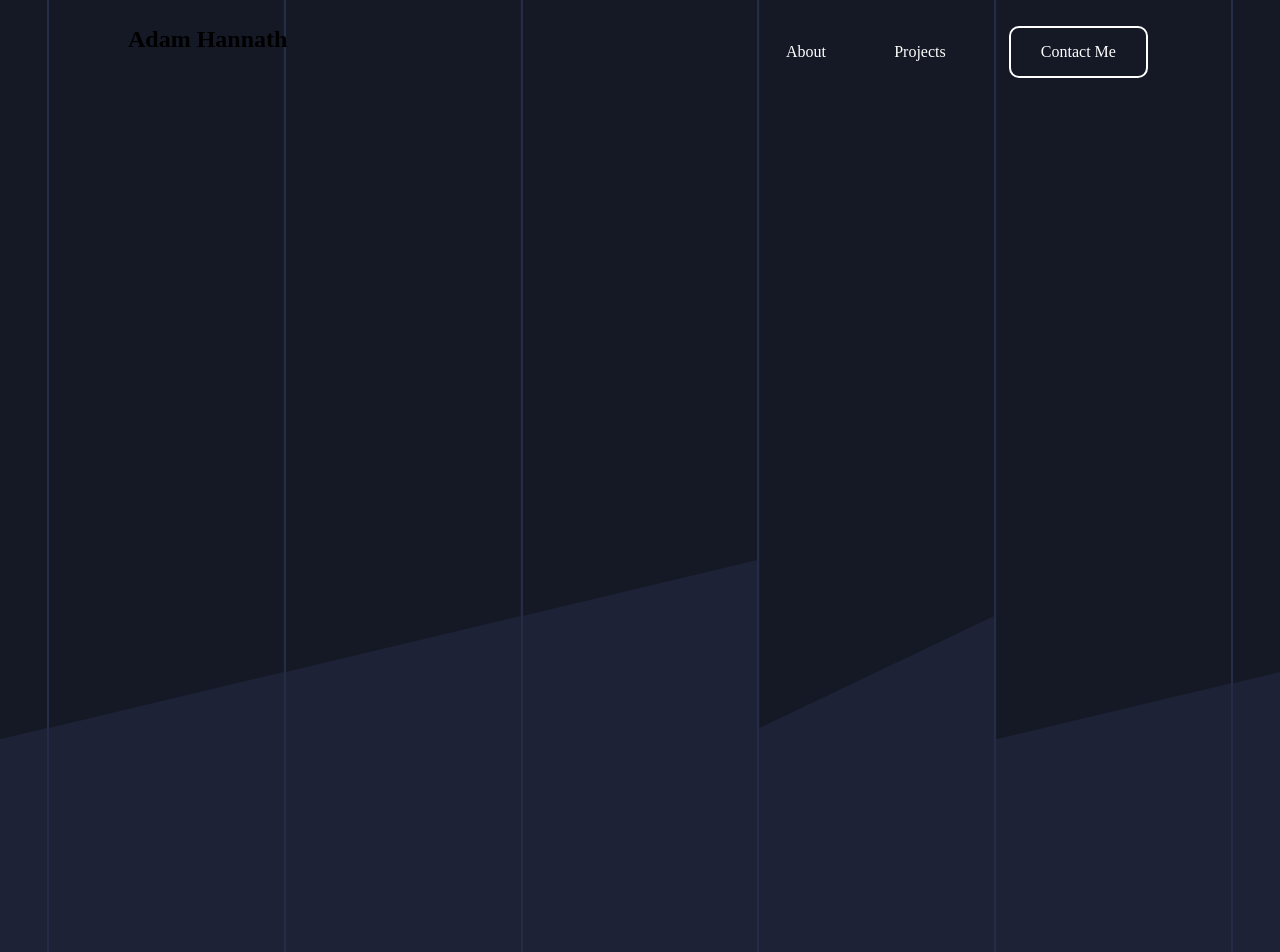
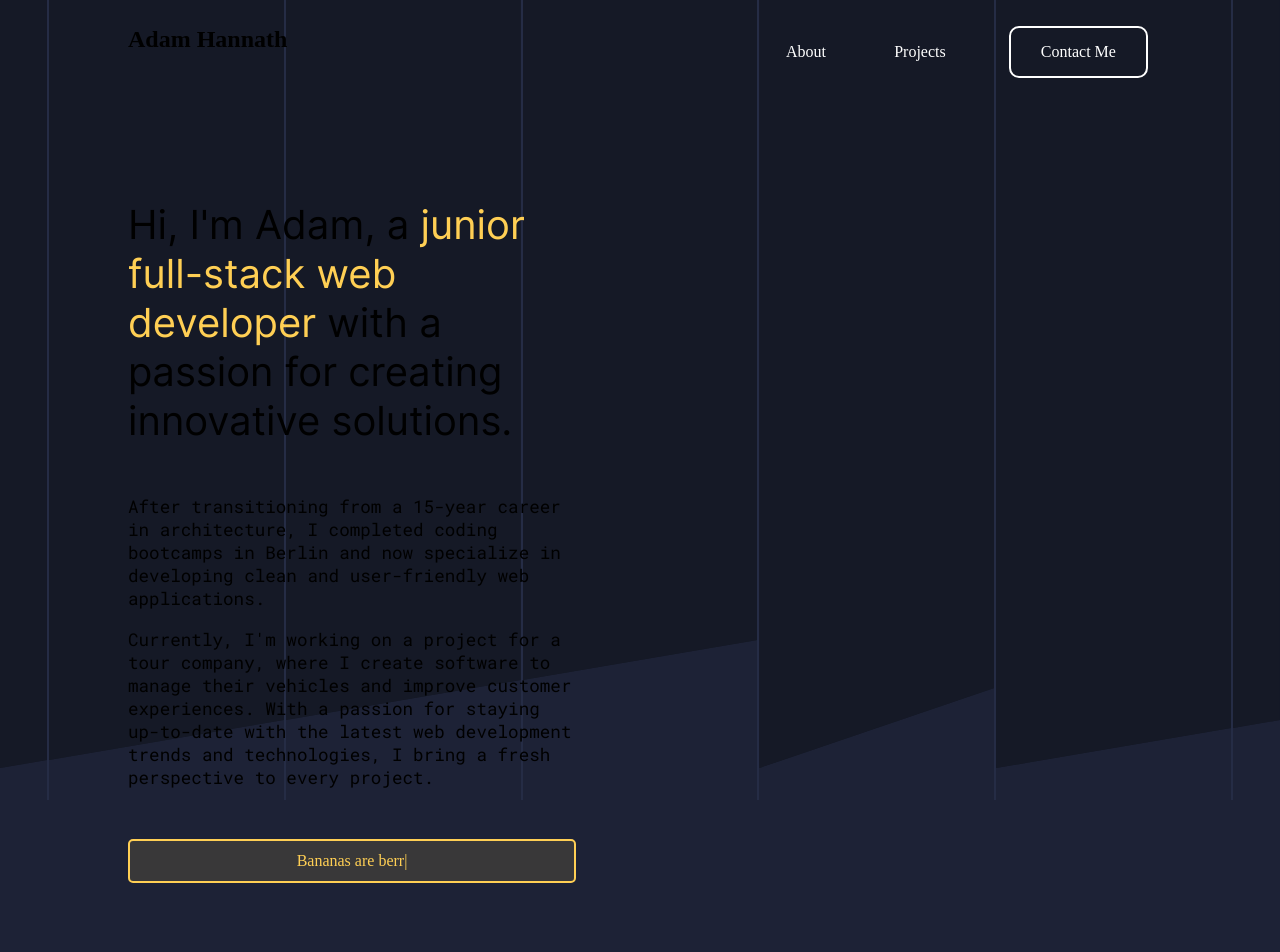
Before and after one commit to AdaCra/profile-site, a Next.js app: page / in a window 1280 px wide. Shown: the top 952 px of the page. After the commit the page ends 883 px from the top, so only its background shows below. Built offline with nearby package versions, Linux system fonts and the light colour scheme.

Commit message:
fact scroller and landing page complete

```diff
--- a/src/app/globals.css
+++ b/src/app/globals.css
@@ -1,13 +1,27 @@
 :root {
   --background-base: #1d2236;
   --background-highlight: #151926;
-  --background-grid-color:#252C45;
+  --background-grid-color: #252c45;
 
-  --element-background:#FFCF5420;
-  --element-border-hover-select:#FFCF54;
+  --element-background: #ffcf5420;
+  --element-border-hover-select: #ffcf54;
 
-  --text-color-main:#FFF;
-  --text-color-highlight: #FFCF54;
+  --text-color-main: #fff;
+  --text-color-highlight: #ffcf54;
+}
+
+@font-face {
+  font-family: "Roboto Mono";
+  src: url("../fonts/Roboto_Mono/RobotoMono-Regular.ttf");
+  font-weight: normal;
+  font-style: normal;
+}
+
+@font-face {
+  font-family: "Inter";
+  src: url("../fonts/Inter/Inter-Regular.ttf");
+  font-weight: normal;
+  font-style: normal;
 }
 
 * {
@@ -16,13 +30,11 @@
   margin: 0;
 }
 
-
-
 body {
   color: rgb(var(--foreground-rgb));
   background: var(--background-base);
 }
-body::-webkit-scrollbar{
+body::-webkit-scrollbar {
   display: none;
 }
 
--- a/src/app/layout.jsx
+++ b/src/app/layout.jsx
@@ -1,10 +1,5 @@
-"use client"
+"use client";
 import "./globals.css";
-import { Inter } from "next/font/google";
-import Heading from "@/components/Heading/Heading";
-import BackgroundGrid from "@/components/Background/BackgroundGrid";
-
-const inter = Inter({ subsets: ["latin"] });
 
 export const metadata = {
   title: "Portfolio of AH ",
@@ -14,9 +9,7 @@ export const metadata = {
 export default function RootLayout({ children }) {
   return (
     <html lang="en">
-      <body>
-        <Heading/>
-        {children}</body>
+      <body style={{ position: "relative" }}>{children}</body>
     </html>
   );
 }
--- a/src/app/page.jsx
+++ b/src/app/page.jsx
@@ -1,20 +1,22 @@
 "use client";
+import BackgroundGrid from "@/components/Background/BackgroundGrid";
+import Heading from "@/components/Heading/Heading";
+import Introduction from "@/components/LandingSection/LandingSection";
 import { styled } from "styled-components";
 
-import BackgroundGrid from "@/components/Background/BackgroundGrid";
-
 const MainCore = styled.main`
-  height: 100%;
   width: 100vw;
-  position: relative;
   background-color: var(--background-base);
 `;
 
 export default function Home() {
   return (
     <MainCore>
-      <BackgroundGrid />
-
+      <Heading />
+      <section>
+        <BackgroundGrid />
+        <Introduction />
+      </section>
     </MainCore>
   );
 }
--- a/src/app/page.module.css
+++ /dev/null
@@ -1,229 +0,0 @@
-.main {
-  display: flex;
-  flex-direction: column;
-  justify-content: space-between;
-  align-items: center;
-  padding: 6rem;
-  min-height: 100vh;
-}
-
-.description {
-  display: inherit;
-  justify-content: inherit;
-  align-items: inherit;
-  font-size: 0.85rem;
-  max-width: var(--max-width);
-  width: 100%;
-  z-index: 2;
-  font-family: var(--font-mono);
-}
-
-.description a {
-  display: flex;
-  justify-content: center;
-  align-items: center;
-  gap: 0.5rem;
-}
-
-.description p {
-  position: relative;
-  margin: 0;
-  padding: 1rem;
-  background-color: rgba(var(--callout-rgb), 0.5);
-  border: 1px solid rgba(var(--callout-border-rgb), 0.3);
-  border-radius: var(--border-radius);
-}
-
-.code {
-  font-weight: 700;
-  font-family: var(--font-mono);
-}
-
-.grid {
-  display: grid;
-  grid-template-columns: repeat(4, minmax(25%, auto));
-  width: var(--max-width);
-  max-width: 100%;
-}
-
-.card {
-  padding: 1rem 1.2rem;
-  border-radius: var(--border-radius);
-  background: rgba(var(--card-rgb), 0);
-  border: 1px solid rgba(var(--card-border-rgb), 0);
-  transition: background 200ms, border 200ms;
-}
-
-.card span {
-  display: inline-block;
-  transition: transform 200ms;
-}
-
-.card h2 {
-  font-weight: 600;
-  margin-bottom: 0.7rem;
-}
-
-.card p {
-  margin: 0;
-  opacity: 0.6;
-  font-size: 0.9rem;
-  line-height: 1.5;
-  max-width: 30ch;
-}
-
-.center {
-  display: flex;
-  justify-content: center;
-  align-items: center;
-  position: relative;
-  padding: 4rem 0;
-}
-
-.center::before {
-  background: var(--secondary-glow);
-  border-radius: 50%;
-  width: 480px;
-  height: 360px;
-  margin-left: -400px;
-}
-
-.center::after {
-  background: var(--primary-glow);
-  width: 240px;
-  height: 180px;
-  z-index: -1;
-}
-
-.center::before,
-.center::after {
-  content: '';
-  left: 50%;
-  position: absolute;
-  filter: blur(45px);
-  transform: translateZ(0);
-}
-
-.logo {
-  position: relative;
-}
-/* Enable hover only on non-touch devices */
-@media (hover: hover) and (pointer: fine) {
-  .card:hover {
-    background: rgba(var(--card-rgb), 0.1);
-    border: 1px solid rgba(var(--card-border-rgb), 0.15);
-  }
-
-  .card:hover span {
-    transform: translateX(4px);
-  }
-}
-
-@media (prefers-reduced-motion) {
-  .card:hover span {
-    transform: none;
-  }
-}
-
-/* Mobile */
-@media (max-width: 700px) {
-  .content {
-    padding: 4rem;
-  }
-
-  .grid {
-    grid-template-columns: 1fr;
-    margin-bottom: 120px;
-    max-width: 320px;
-    text-align: center;
-  }
-
-  .card {
-    padding: 1rem 2.5rem;
-  }
-
-  .card h2 {
-    margin-bottom: 0.5rem;
-  }
-
-  .center {
-    padding: 8rem 0 6rem;
-  }
-
-  .center::before {
-    transform: none;
-    height: 300px;
-  }
-
-  .description {
-    font-size: 0.8rem;
-  }
-
-  .description a {
-    padding: 1rem;
-  }
-
-  .description p,
-  .description div {
-    display: flex;
-    justify-content: center;
-    position: fixed;
-    width: 100%;
-  }
-
-  .description p {
-    align-items: center;
-    inset: 0 0 auto;
-    padding: 2rem 1rem 1.4rem;
-    border-radius: 0;
-    border: none;
-    border-bottom: 1px solid rgba(var(--callout-border-rgb), 0.25);
-    background: linear-gradient(
-      to bottom,
-      rgba(var(--background-start-rgb), 1),
-      rgba(var(--callout-rgb), 0.5)
-    );
-    background-clip: padding-box;
-    backdrop-filter: blur(24px);
-  }
-
-  .description div {
-    align-items: flex-end;
-    pointer-events: none;
-    inset: auto 0 0;
-    padding: 2rem;
-    height: 200px;
-    background: linear-gradient(
-      to bottom,
-      transparent 0%,
-      rgb(var(--background-end-rgb)) 40%
-    );
-    z-index: 1;
-  }
-}
-
-/* Tablet and Smaller Desktop */
-@media (min-width: 701px) and (max-width: 1120px) {
-  .grid {
-    grid-template-columns: repeat(2, 50%);
-  }
-}
-
-@media (prefers-color-scheme: dark) {
-  .vercelLogo {
-    filter: invert(1);
-  }
-
-  .logo {
-    filter: invert(1) drop-shadow(0 0 0.3rem #ffffff70);
-  }
-}
-
-@keyframes rotate {
-  from {
-    transform: rotate(360deg);
-  }
-  to {
-    transform: rotate(0deg);
-  }
-}
--- a/src/components/Background/BackgroundGrid.jsx
+++ b/src/components/Background/BackgroundGrid.jsx
@@ -3,57 +3,65 @@ import { styled } from "styled-components";
 const GridStructure = styled.div`
   position: absolute;
   display: grid;
-  grid-template-columns: 0.2fr 0.001fr 1fr 0.001fr 1fr 0.001fr 1fr 0.001fr 1fr 0.001fr 1fr 0.001fr 0.2fr;
-  height: 140vh;
+  grid-template-columns: 0.2fr 0.001fr repeat(5, 1fr 0.001fr) 0.2fr;
+  height: 100vh;
   width: 100vw;
   background-color: var(--background-base);
-  z-index : 0;
-
+  z-index: 0;
 `;
 
 const GridLine = styled.div`
+  position: relative;
   width: 2px;
   background: var(--background-grid-color);
-  background: rgb(255, 0, 0);
-  background: linear-gradient(
-    180deg,
-    var(--background-grid-color) 0%,
-    var(--background-grid-color) 85%,
-    var(--background-base) 90%
-  );
+  &::before {
+    content: "";
+    position: absolute;
+    bottom: 0;
+    left: 0;
+    width: 100%;
+    height: 100%;
+    background-color: inherit;
+  }
 `;
 
 const GridColumn = styled.div`
-  height: 100%;
   position: relative;
   background-color: var(--background-highlight);
+  height: 100%;
   clip-path: polygon(
     0 0,
     100% 0,
-    100% calc(100% -
-        ${(props) => props.endValue}),
-    0 calc(100% -
-        ${(props) => props.startValue}))
-}
+    100% calc(100% - ${(props) => props.$endValue}),
+    0 calc(100% - ${(props) => props.$startValue})
+  );
+  &::before {
+    content: "";
+    position: absolute;
+    bottom: 0;
+    left: 0;
+    width: 100%;
+    height: 100%;
+    background-color: inherit;
+  }
 `;
-// ${props => 50 + props.position * 10}
 
 export default function BackgroundGrid() {
   return (
     <GridStructure>
-      <GridColumn startValue="34%" endValue="35%" />
+      <GridColumn $startValue="4%" $endValue="5%" />
       <GridLine />
-      <GridColumn startValue="35%" endValue="40%" />
+      <GridColumn $startValue="5%" $endValue="10%" />
       <GridLine />
-      <GridColumn startValue="40%" endValue="45%" />
+      <GridColumn $startValue="10%" $endValue="15%" />
       <GridLine />
-      <GridColumn startValue="45%" endValue="50%" />
+      <GridColumn $startValue="15%" $endValue="20%" />
       <GridLine />
-      <GridColumn startValue="35%" endValue="45%" />
+      <GridColumn $startValue="4%" $endValue="14%" />
       <GridLine />
-      <GridColumn startValue="34%" endValue="39%" />
+      <GridColumn $startValue="4%" $endValue="9%" />
       <GridLine />
-      <GridColumn startValue="39%" endValue="40%" />
+      <GridColumn $startValue="9%" $endValue="10%" />
     </GridStructure>
   );
 }
--- /dev/null
+++ b/src/components/FactCarousel/FactCarousel.jsx
@@ -0,0 +1,71 @@
+import { styled } from "styled-components";
+import { useEffect, useState } from "react";
+
+const FactDiv = styled.div`
+  position: relative;
+  z-index: 1;
+  height: 30px;
+  vertical-align: middle;
+`;
+const FactP = styled.p`
+  margin-top: 50px;
+  padding: 5px;
+  min-width: 0;
+  color: var(--text-color-highlight);
+  background-color: var(--element-background);
+  border: 2px solid var(--text-color-highlight);
+  border-radius: 5px;
+  line-height: 30px;
+  text-align: center;
+  opacity: ${(props) => props.$showCursor}) ? 1 : 0;
+`;
+export default function FactCarousel({ facts }) {
+  const [currentFactIndex, setCurrentFactIndex] = useState(0);
+  const [displayedFact, setDisplayedFact] = useState("");
+  const [showCursor, setShowCursor] = useState(true);
+
+  useEffect(() => {
+    let interval;
+
+    const typeFact = (fact) => {
+      let currentCharIndex = 0;
+
+      interval = setInterval(() => {
+        setDisplayedFact((prevDisplayedFact) => {
+          if (currentCharIndex >= fact.length) {
+            clearInterval(interval);
+            setTimeout(() => {
+              setCurrentFactIndex(
+                (prevIndex) => (prevIndex + 1) % facts.length
+              );
+              setDisplayedFact("");
+            }, 2000); // Wait for 2 seconds before moving to the next fact.
+            return prevDisplayedFact;
+          }
+
+          return prevDisplayedFact + fact.charAt(currentCharIndex++);
+        });
+      }, 50); // Adjust typing speed by changing the interval value (milliseconds).
+    };
+
+    typeFact(facts[currentFactIndex]);
+
+    const cursorInterval = setInterval(() => {
+      setShowCursor((prevShowCursor) => !prevShowCursor);
+    }, 500); // Controls the blinking rate of the cursor.
+
+    return () => {
+      clearInterval(interval);
+      clearInterval(cursorInterval);
+    };
+  }, [facts, currentFactIndex]);
+
+  return (
+    <FactDiv>
+      <FactP>
+        {displayedFact}
+        <span style={{ opacity: showCursor ? 1 : 0 }}>|</span>
+      </FactP>
+    </FactDiv>
+  );
+}
--- /dev/null
+++ b/src/components/FactCarousel/FactList.js
@@ -0,0 +1,9 @@
+const factlist = [
+  "A single cloud can weigh more than 1 million pounds.",
+  "Bananas are berries, but strawberries are not.",
+  "The world’s oldest known bird species is the Archaeopteryx.",
+  "Honey never spoils. The honey jars from Egyptian tombs is still perfectly edible.",
+  "Octopuses have three hearts.",
+];
+
+export default factlist;
--- /dev/null
+++ b/src/components/LandingSection/LandingSection.jsx
@@ -0,0 +1,62 @@
+import { styled } from "styled-components";
+import FactCarousel from "../FactCarousel/FactCarousel";
+import factlist from "../FactCarousel/FactList";
+const Sectional = styled.section`
+  position: relative;
+  z-index: 1;
+  margin: 0 10%;
+  padding: 0;
+  width: 35%;
+`;
+
+const IntroBold = styled.p`
+  position: relative;
+  padding: 200px 0 50px 0;
+
+  z-index: 1;
+  font-family: "Inter", Helvetica, sans-serif;
+  font-size: 2.5em;
+`;
+const YellowTextEffect = styled.span`
+  color: var(--element-border-hover-select);
+`;
+const IntroText = styled.p`
+  position: relative;
+  padding-top: 0;
+  z-index: 1;
+  font-family: "Roboto Mono", Helvetica, sans-serif;
+  font-size: 1.1em;
+`;
+
+const SpacerDiv = styled.div`
+  height: 50%;
+`;
+export default function Introduction() {
+  return (
+    <Sectional>
+      <div></div>
+      <div>
+        <IntroBold>
+          Hi, I&apos;m Adam, a&nbsp;
+          <YellowTextEffect>junior full-stack web developer</YellowTextEffect>
+          &nbsp;with a passion for creating innovative solutions.
+        </IntroBold>
+        <IntroText>
+          After transitioning from a 15-year career in architecture, I completed
+          coding bootcamps in Berlin and now specialize in developing clean and
+          user-friendly web applications.
+        </IntroText>
+        <br />
+        <IntroText>
+          Currently, I&apos;m working on a project for a tour company, where I
+          create software to manage their vehicles and improve customer
+          experiences. With a passion for staying up-to-date with the latest web
+          development trends and technologies, I bring a fresh perspective to
+          every project.
+        </IntroText>
+        <FactCarousel facts={factlist} />
+      </div>
+      <SpacerDiv></SpacerDiv>
+    </Sectional>
+  );
+}
```
Also changed, not shown: src/fonts/Inter/Inter-Regular.ttf (added), src/fonts/Roboto_Mono/RobotoMono-Regular.ttf (added).
